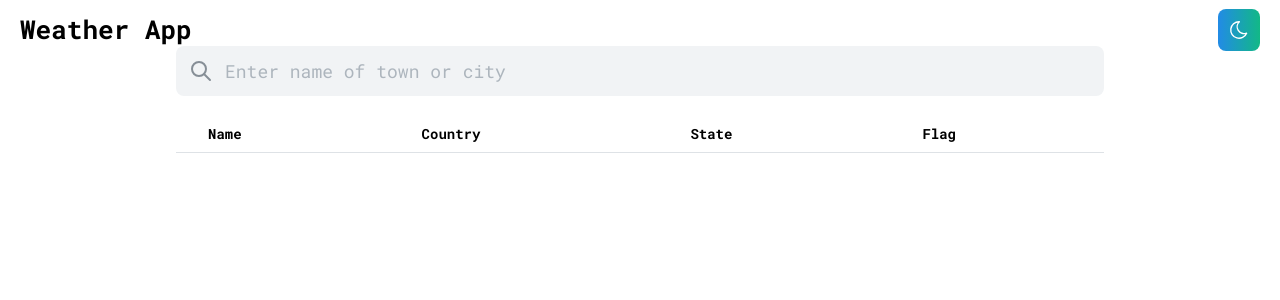
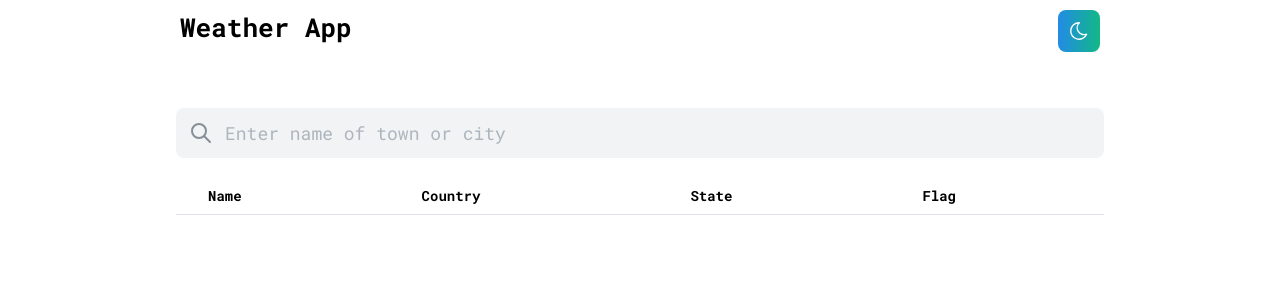
Before and after one commit to moodyKroko/weather-app, a React (Vite) app: page / in a window 1280 px wide. Shown: the top 300 px of the page. Built offline with nearby package versions, Linux system fonts and the light colour scheme.

Commit message:
update navbar container and remove css classes

```diff
--- a/src/components/Navbar.tsx
+++ b/src/components/Navbar.tsx
@@ -1,20 +1,15 @@
-import { Group, Title } from '@mantine/core'
+import { Container, Flex, Title } from '@mantine/core'
 import ToggleColorScheme from './ToggleColorScheme'
-
-import classes from './navbar.module.css'
 
 export default function Navbar() {
   return (
     <header>
-      <Group
-        className={classes.navbar}
-        pos="fixed"
-        justify="space-between"
-        px="lg"
-      >
-        <Title order={2}>Weather App</Title>
-        <ToggleColorScheme />
-      </Group>
+      <Container size="md" m="auto" p="xs">
+        <Flex justify="space-between" px="xs">
+          <Title order={2}>Weather App</Title>
+          <ToggleColorScheme />
+        </Flex>
+      </Container>
     </header>
   )
 }
```
